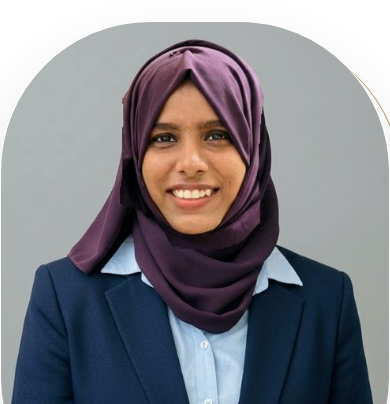
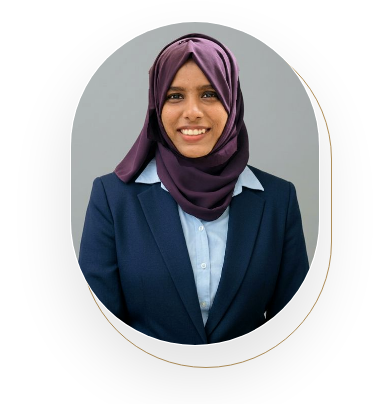
Before and after one commit to adhil7198-create/afra, a website built with Vite: page index.html in a window 390 px wide. Shown: the part 59-463 px from the top of the page. Built offline with nearby package versions, Linux system fonts and the light colour scheme; a web font is replaced by a local one.

Commit message:
Reduce hero portrait size on mobile to 250px

```diff
--- a/style.css
+++ b/style.css
@@ -682,9 +682,10 @@ footer {
   }
 
   .hero-image {
-    max-width: 400px;
+    max-width: 250px;
     margin: 0 auto;
     order: -1;
+    border-radius: 125px; /* Match mobile oval shape */
   }
 
   .hero-btns {
```
